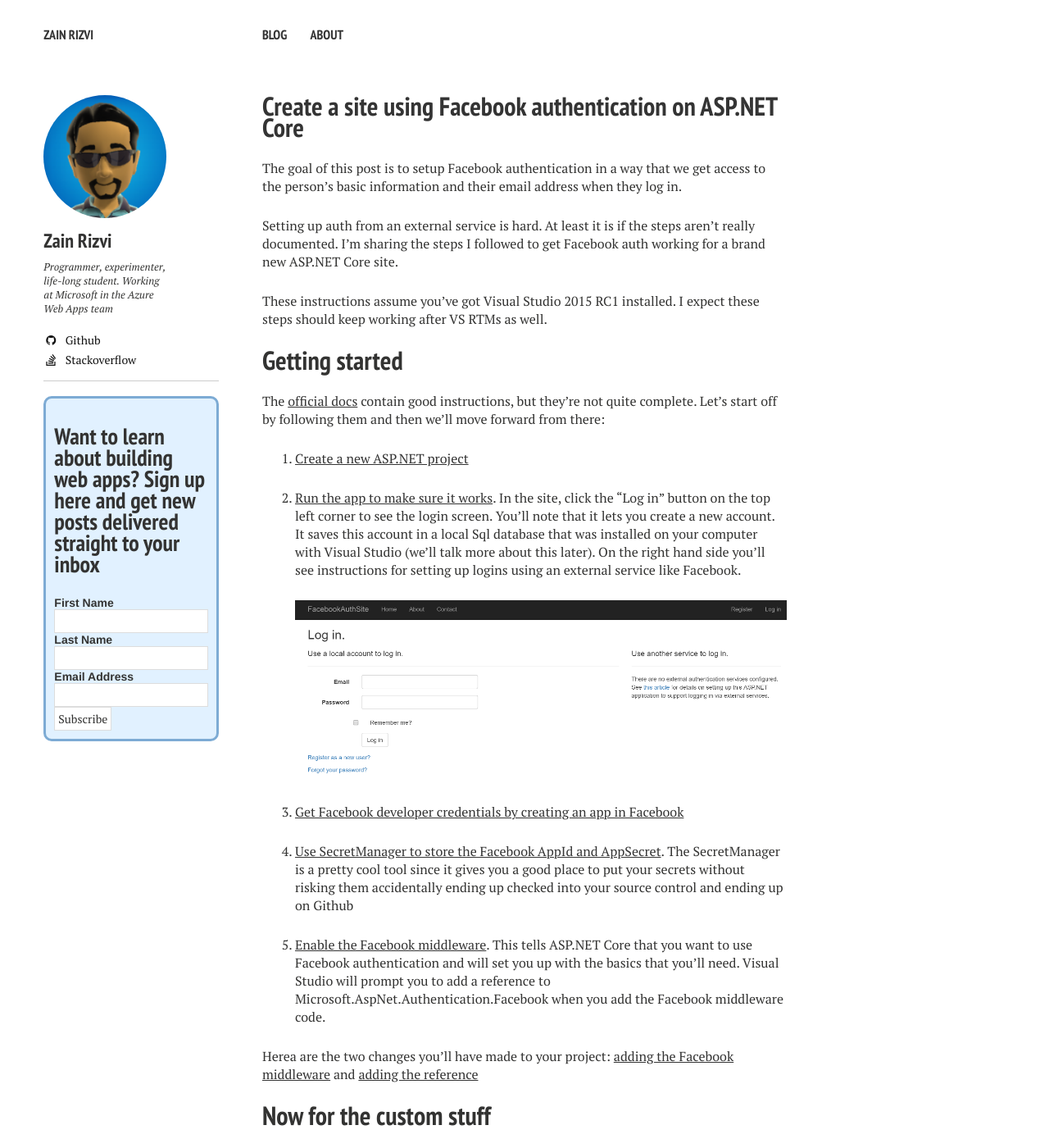
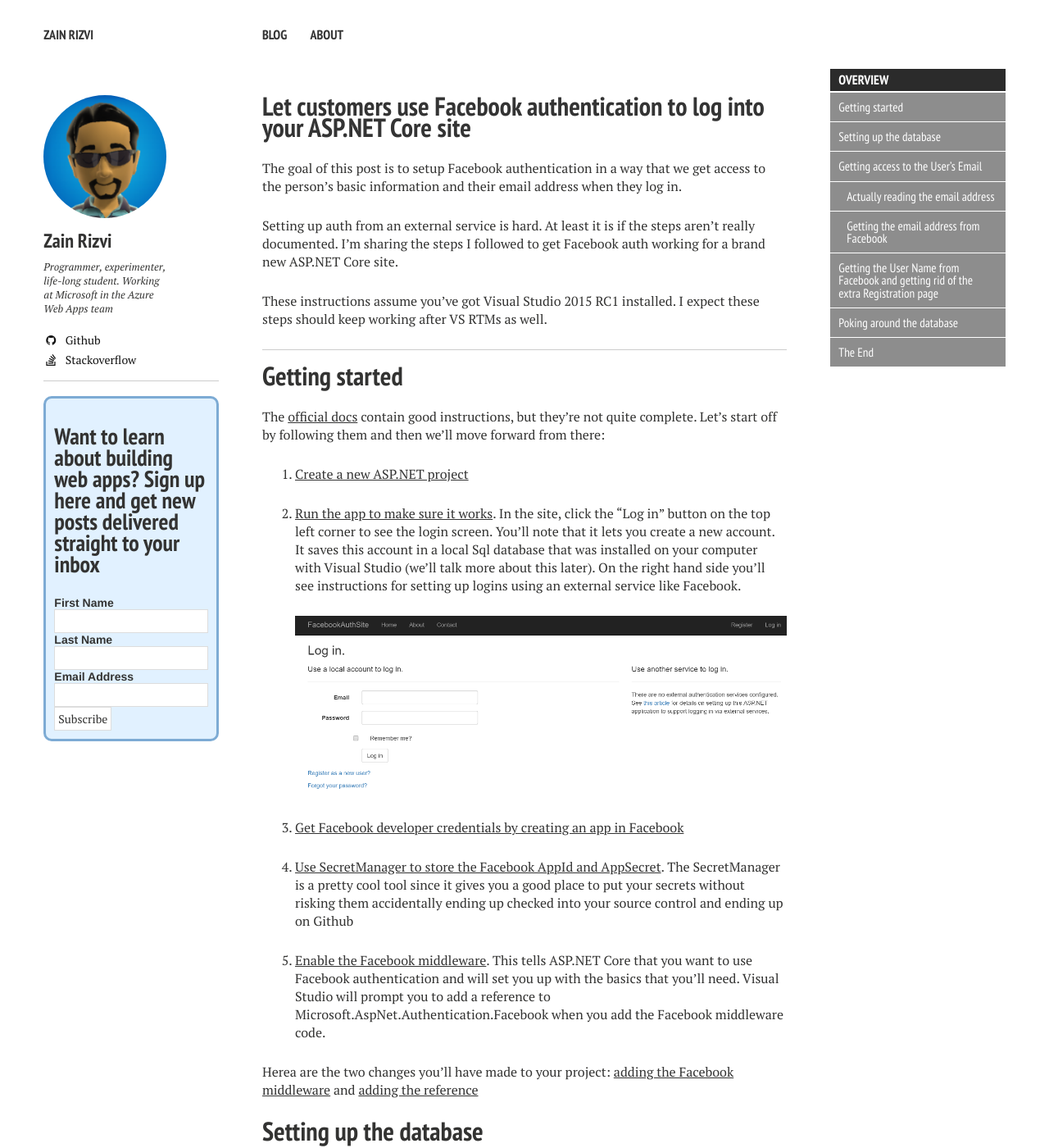
Before and after one commit to ZainRizvi/ZainRizvi.github.io, a Jekyll site: the page built from _posts/2016-03-24-create-site-with-facebook-login-using-asp.net-core.md, in a window 1280 px wide and 1400 px high. Shown: the whole window at 82% size. Built offline with Jekyll 4.4.1, drawn with Linux system fonts in a browser that asks for light colours; nearby versions of some CDN libraries; comment, search, counter and statistics services are not loaded; some of the changed text lies outside the part shown.

Commit message:
Add table of contents

```diff
--- a/_posts/2016-03-24-create-site-with-facebook-login-using-asp.net-core.md
+++ b/_posts/2016-03-24-create-site-with-facebook-login-using-asp.net-core.md
@@ -1,5 +1,6 @@
 ---
-title: "Create a site using Facebook authentication on ASP.NET Core"
+title: "Let customers use Facebook authentication to log into your ASP.NET Core site"
+excerpt: "How to setup Facebook authentication in a way that we get access to the person's basic information and their email address when they log in."
 ---
 
 The goal of this post is to setup Facebook authentication in a way that we get access to the person's basic information and their email address when they log in.
@@ -7,6 +8,18 @@
 Setting up auth from an external service is hard.  At least it is if the steps aren't really documented.  I'm sharing the steps I followed to get Facebook auth working for a brand new ASP.NET Core site.
 
 These instructions assume you've got Visual Studio 2015 RC1 installed. I expect these steps should keep working after VS RTMs as well.
+
+<section id="table-of-contents" class="toc">
+  <header>
+    <h3>Overview</h3>
+  </header>
+<div id="drawer" markdown="1">
+*  Auto generated table of contents
+{:toc}
+</div>
+</section><!-- /#table-of-contents -->
+
+<hr/>
 
 # Getting started
 
@@ -26,9 +39,7 @@
 
 Herea are the two changes you'll have made to your project:  [adding the Facebook middleware](https://github.com/ZainRizvi/ASP.NET-Core-FacebookAuth/commit/c2472e966c0d24262280691b53ae039ba341eb51) and [adding the reference](https://github.com/ZainRizvi/ASP.NET-Core-FacebookAuth/commit/64d0f89e6644561b154e869c59b19da4f9072534)
 
-# Now for the custom stuff
-
-## Setting up the database
+# Setting up the database
 
 If you run your site and try to login with your Facebook account you may notice the following error:
 
@@ -79,7 +90,7 @@
 
 When they click Ok you'll have access to read their email address!
 
-# Actually reading the email address
+## Actually reading the email address
 
 Great, we can access the email address, but when we try to register we still get back to the same page as before with a blank email:
 
```
Also changed, not shown: _drafts/2013-08-16-code-highlighting-post.md (+2 -1 lines), 8 other files.
